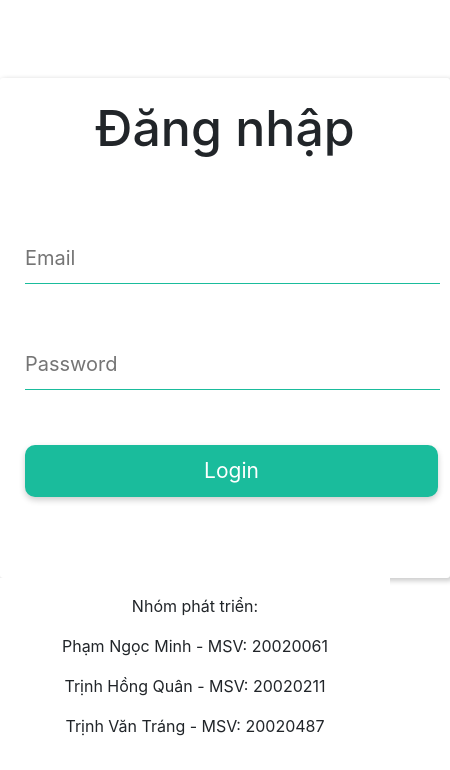
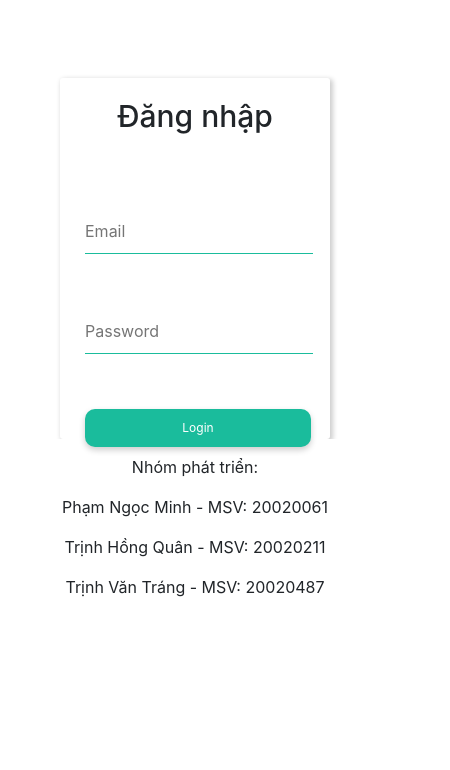
Before and after one commit to TrinhVanTrang/ui_banquanly, a website: page login.html in a window 390 px wide. Shown: the part 151-921 px from the top of the page, 450 px wide, since content can reach past the window. After the commit the page ends 844 px from the top, so only its background shows below. Drawn offline with nearby package versions, Linux system fonts and the light colour scheme.

Commit message:
them reponsive login

```diff
--- a/draw.css
+++ b/draw.css
@@ -64,3 +64,72 @@ button:hover {
     transform: translateY(-3px);
     box-shadow: 0 6px 6px 0 rgba(0, 0, 0, 0.2);
 }
+
+@media only screen and (max-width: 739px) {
+    form {
+        box-sizing: border-box;
+        width: 270px;
+        height: 361px;
+        margin: 100px auto 0;
+        box-shadow: 2px 2px 5px 1px rgba(0, 0, 0, 0.2);
+        padding-bottom: 40px;
+        border-radius: 3px;
+    }
+
+    form h1 {
+        box-sizing: border-box;
+        text-align: center;
+        padding: 20px;
+        font-size: 30px;
+    }
+
+    input {
+        margin: 55px 25px;
+        width: 228px;
+        display: block;
+        font-size: 16px;
+        border: none;
+        padding: 10px 0;
+        border-bottom: solid 1px #1abc9c;
+        transition: all 0.3s cubic-bezier(0.64, 0.09, 0.08, 1);
+        background: linear-gradient(to bottom, rgba(255, 255, 255, 0) 96%, #1abc9c 4%);
+        background-position: -200px 0;
+        background-size: 200px 100%;
+        background-repeat: no-repeat;
+        color: #0e6252;
+    }
+
+    input:focus,
+    input:valid {
+        box-shadow: none;
+        outline: none;
+        background-position: 0 0;
+    }
+
+    input:focus::-webkit-input-placeholder,
+    input:valid::-webkit-input-placeholder {
+        color: #1abc9c;
+        font-size: 11px;
+        transform: translateY(-20px);
+        visibility: visible !important;
+    }
+
+    button {
+        text-align: center;
+        border: none;
+        background: #1abc9c;
+        cursor: pointer;
+        border-radius: 10px;
+        padding: 10px;
+        width: 226px;
+        color: white;
+        margin-left: 25px;
+        font-size: 12px;
+        box-shadow: 0 3px 6px 0 rgba(0, 0, 0, 0.2);
+    }
+
+    button:hover {
+        transform: translateY(-3px);
+        box-shadow: 0 6px 6px 0 rgba(0, 0, 0, 0.2);
+    }
+}
```
